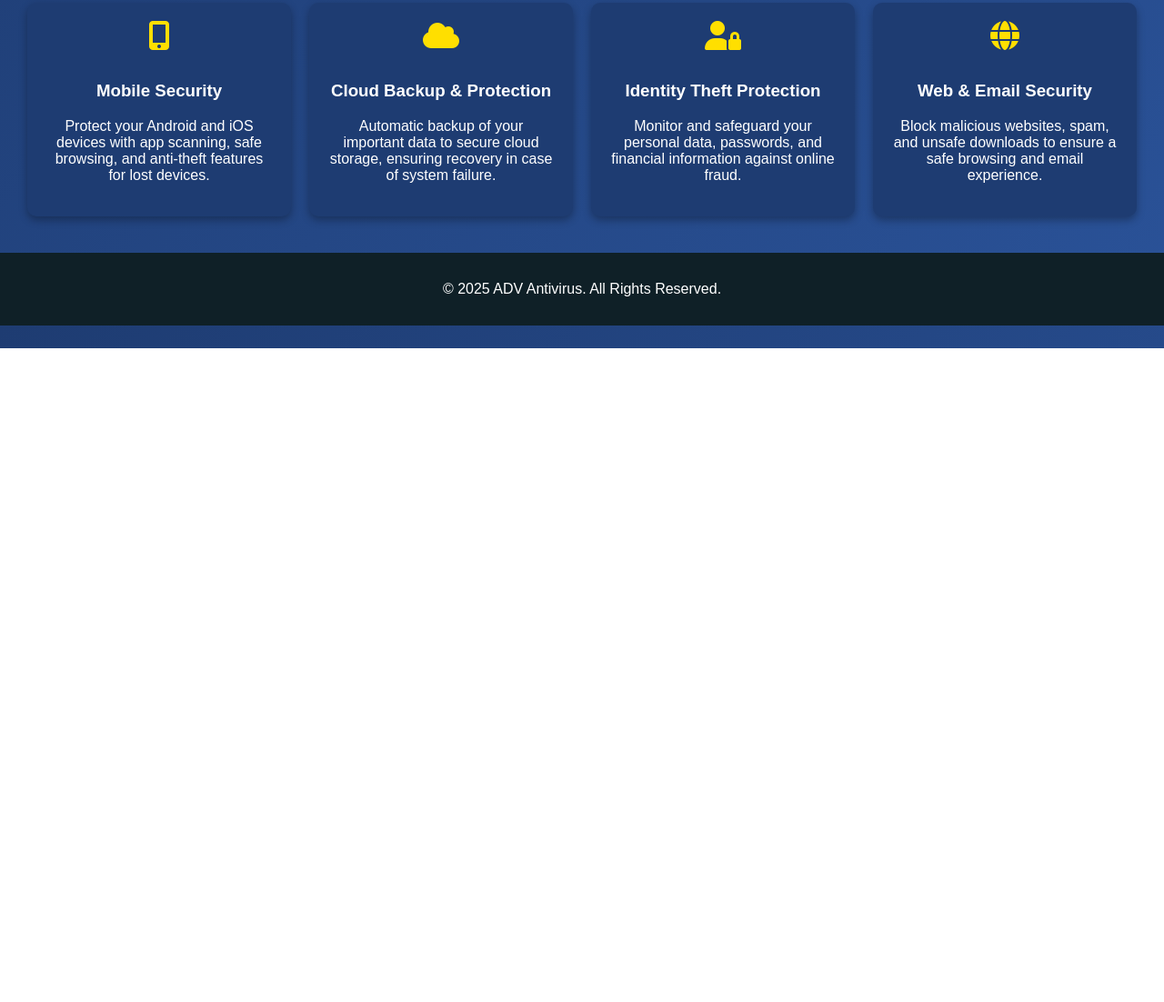
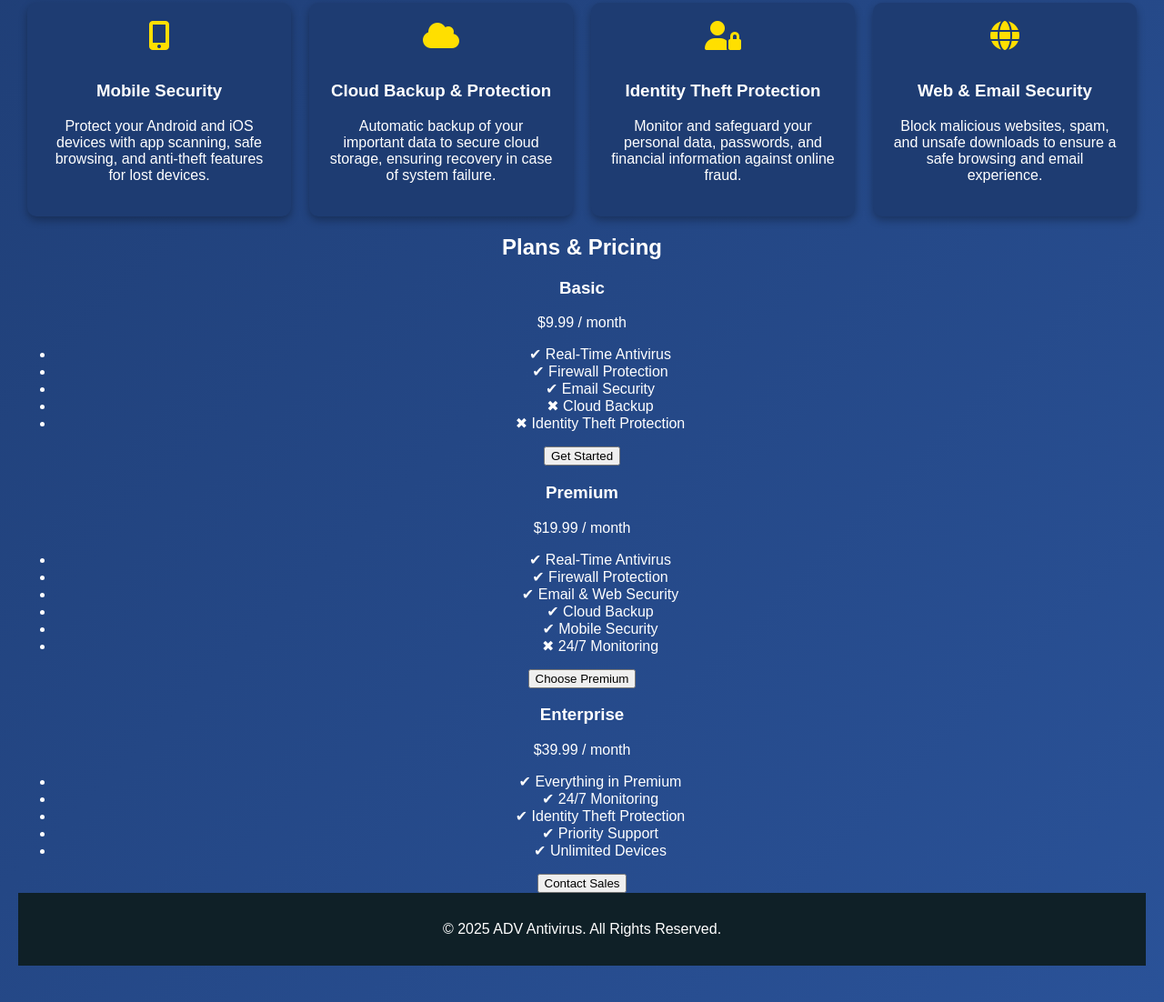
Before and after one commit to diasadan83-sudo/ADV-Antivirus-, a plain HTML site: page services.html in a window 1280 px wide. Shown: the part 417-1519 px from the top of the page at 91% size. Before the commit the page ends 800 px from the top, so only its background shows below. Drawn offline with Linux system fonts and the light colour scheme.

Commit message:
Update services.html

```diff
--- a/services.html
+++ b/services.html
@@ -71,6 +71,52 @@
       </div>
 
     </div>
+    <section class="pricing">
+  <h2>Plans & Pricing</h2>
+  <div class="pricing-container">
+
+    <div class="pricing-card">
+      <h3>Basic</h3>
+      <p class="price">$9.99 / month</p>
+      <ul>
+        <li>✔ Real-Time Antivirus</li>
+        <li>✔ Firewall Protection</li>
+        <li>✔ Email Security</li>
+        <li>✖ Cloud Backup</li>
+        <li>✖ Identity Theft Protection</li>
+      </ul>
+      <button>Get Started</button>
+    </div>
+
+    <div class="pricing-card popular">
+      <h3>Premium</h3>
+      <p class="price">$19.99 / month</p>
+      <ul>
+        <li>✔ Real-Time Antivirus</li>
+        <li>✔ Firewall Protection</li>
+        <li>✔ Email & Web Security</li>
+        <li>✔ Cloud Backup</li>
+        <li>✔ Mobile Security</li>
+        <li>✖ 24/7 Monitoring</li>
+      </ul>
+      <button>Choose Premium</button>
+    </div>
+
+    <div class="pricing-card">
+      <h3>Enterprise</h3>
+      <p class="price">$39.99 / month</p>
+      <ul>
+        <li>✔ Everything in Premium</li>
+        <li>✔ 24/7 Monitoring</li>
+        <li>✔ Identity Theft Protection</li>
+        <li>✔ Priority Support</li>
+        <li>✔ Unlimited Devices</li>
+      </ul>
+      <button>Contact Sales</button>
+    </div>
+
+  </div>
+
   </section>
 
   <footer>
```
